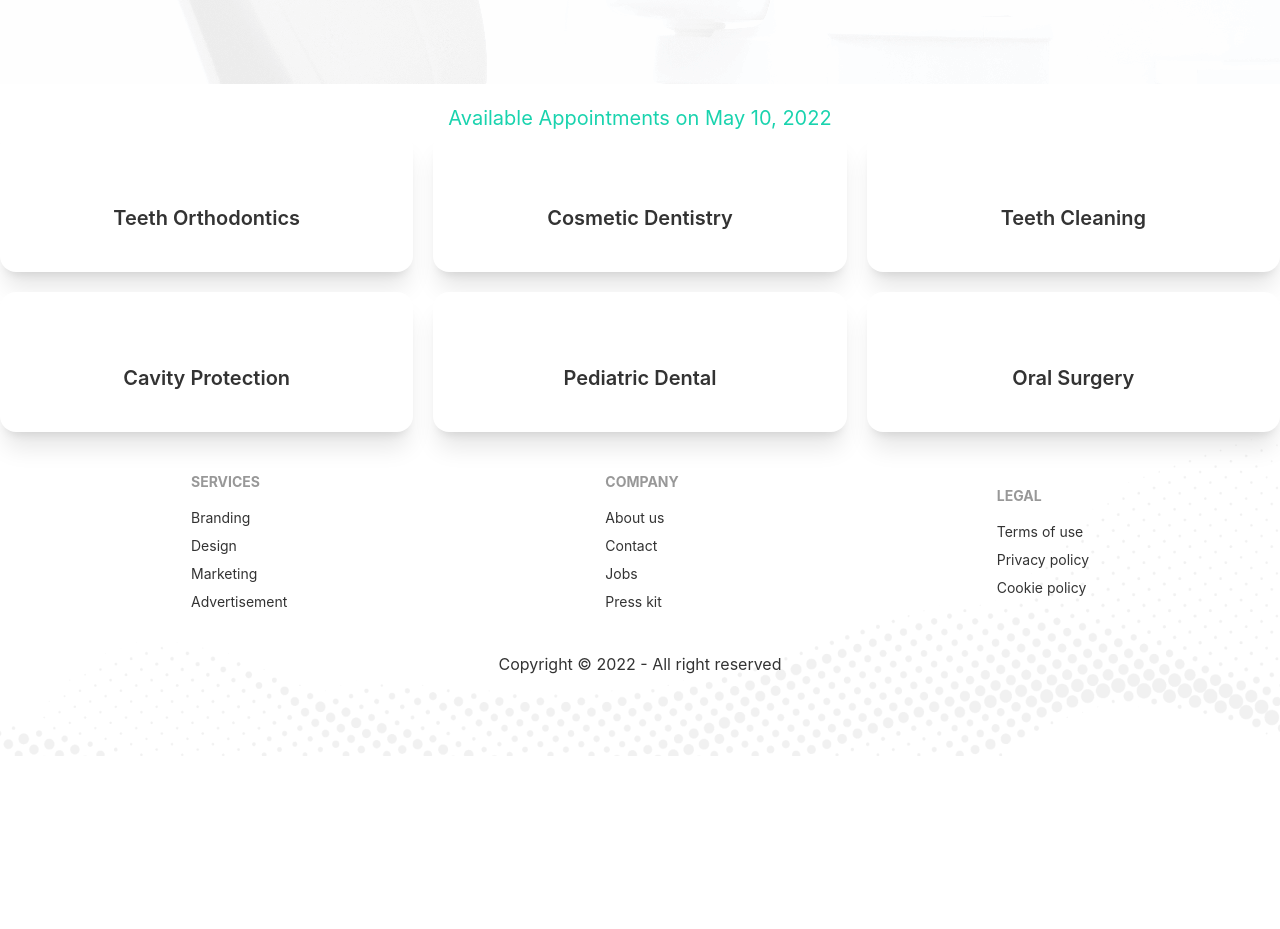
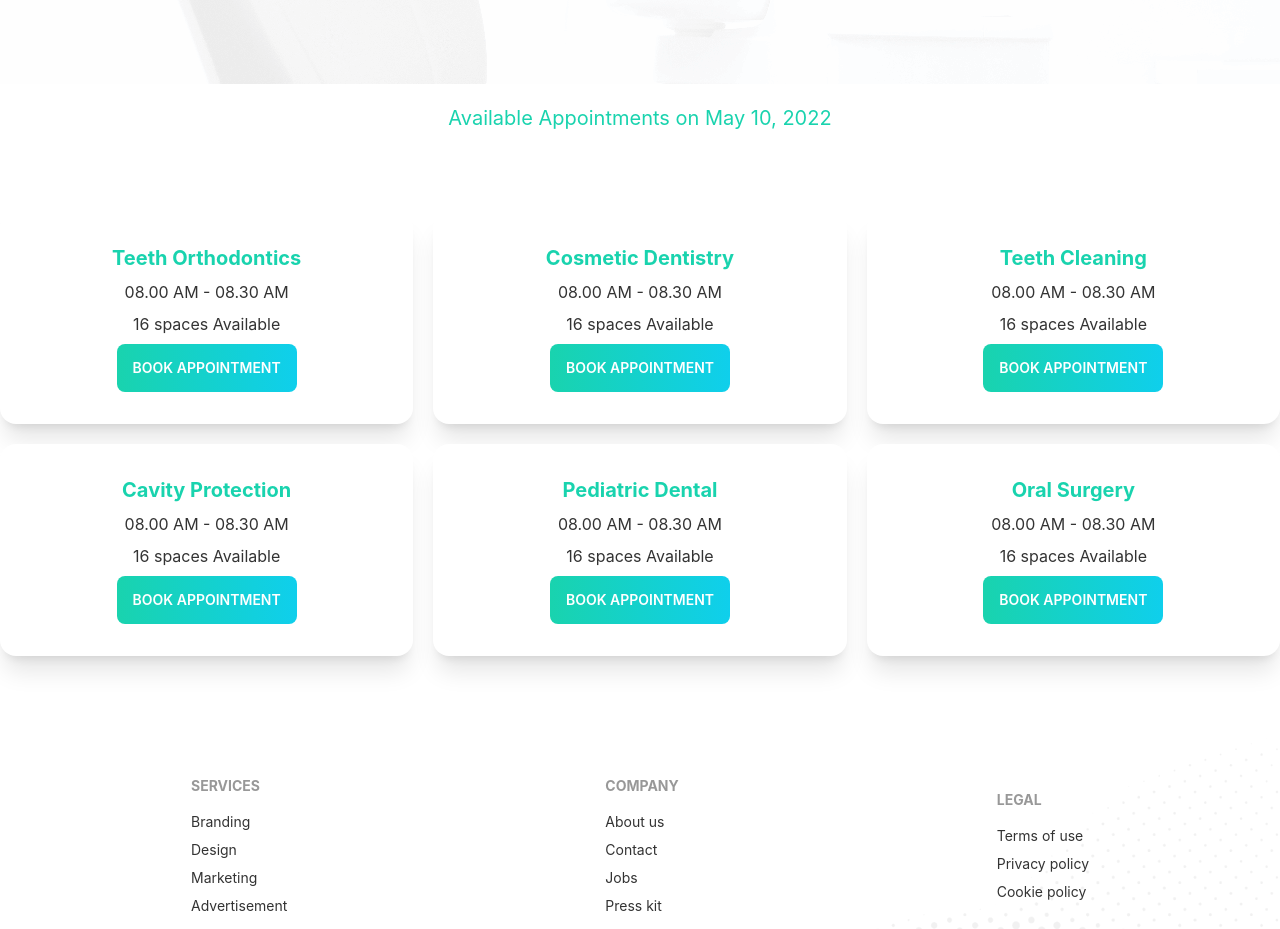
Before and after one commit to mdnaimurrahaman/doctors-portal-client, a React (Create React App) app: page /appointment in a window 1280 px wide. Shown: the part 780-1709 px from the top of the page. Before the commit the page ends 1576 px from the top, so only its background shows below. Built offline with nearby package versions, Linux system fonts and the light colour scheme.

Commit message:
Book appointment section added

```diff
--- a/src/Pages/Appointment/AvailableAppointments.js
+++ b/src/Pages/Appointment/AvailableAppointments.js
@@ -1,6 +1,6 @@
 import { format } from 'date-fns';
 import React, { useEffect, useState } from 'react';
-import Service from '../Home/Service';
+import BookService from './BookService';
 
 const AvailableAppointments = ({date}) => {
     const [services, setServices] = useState([]);
@@ -13,9 +13,9 @@ const AvailableAppointments = ({date}) => {
     return (
         <div>
             <h4 className='text-center text-xl text-secondary mt-5'>Available Appointments on {format(date,'PP')}</h4>
-            <div className='grid grid-cols-1 md:grid-cols-2 lg:grid-cols-3 gap-5'>
+            <div className='grid grid-cols-1 md:grid-cols-2 lg:grid-cols-3 gap-5 my-20'>
                 {
-                    services.map(service => <Service key={(service._id)} service={service}></Service>)
+                    services.map(service => <BookService key={service._id} service={service}></BookService>)
                 }
             </div>
         </div>
--- /dev/null
+++ b/src/Pages/Appointment/BookService.js
@@ -0,0 +1,23 @@
+import React from "react";
+
+const BookService = ({service}) => {
+    const {name, slots} = service;
+  return (
+    <div class="card lg:max-w-lg bg-base-100 shadow-xl text-center">
+      <div class="card-body">
+        <h2 class="text-xl text-secondary font-bold">{name}</h2>
+        <p>{
+            slots.length > 0
+           ? <span>{slots[0]}</span>
+           : <span className="text-red-500">No slots Available</span>
+            }</p>
+        <p>{slots.length} {slots.length > 1 ? 'spaces': 'space'} Available</p>
+        <div class="card-actions justify-center">
+          <button disabled={slots.length === 0} class="btn btn-primary uppercase bg-gradient-to-r from-secondary to-primary text-white border-0">Book Appointment</button>
+        </div>
+      </div>
+    </div>
+  );
+};
+
+export default BookService;
--- a/src/Pages/Appointment/Service.js
+++ /dev/null
@@ -1,19 +0,0 @@
-import React from "react";
-
-const Service = ({ service }) => {
-  const { name, slots } = service;
-  console.log(service)
-  return (
-    <div class="card lg:max-w-lg bg-neutral text-neutral-content">
-      <div class="card-body items-center text-center">
-        <h2 class="card-title">{name}</h2>
-        <p>{slots.length}</p>
-        <div class="card-actions">
-          <button class="btn btn-primary">Accept</button>
-        </div>
-      </div>
-    </div>
-  );
-};
-
-export default Service;
--- a/src/Pages/Home/SecondBanner.js
+++ b/src/Pages/Home/SecondBanner.js
@@ -1,5 +1,6 @@
 import React from "react";
 import treatment from "../../assets/images/treatment.png";
+import PrimaryButton from "../Shared/PrimaryButton";
 
 const SecondBanner = () => {
   return (
@@ -18,9 +19,7 @@ const SecondBanner = () => {
             here', making it look like readable English. Many desktop publishing
             packages and web page
           </p>
-          <button class="btn btn-primary bg-gradient-to-r from-secondary to-primary text-white">
-            Get Started
-          </button>
+          <PrimaryButton>Get Started</PrimaryButton>
         </div>
       </div>
     </div>
--- a/src/Pages/Shared/PrimaryButton.js
+++ b/src/Pages/Shared/PrimaryButton.js
@@ -2,7 +2,7 @@ import React from "react";
 
 const PrimaryButton = ({ children }) => {
   return (
-    <button class="btn btn-primary uppercase text-white font-bold bg-gradient-to-r from-secondary to-primary">
+    <button class="btn btn-primary uppercase text-white font-bold bg-gradient-to-r from-secondary to-primary border-0">
       {children}
     </button>
   );
```
